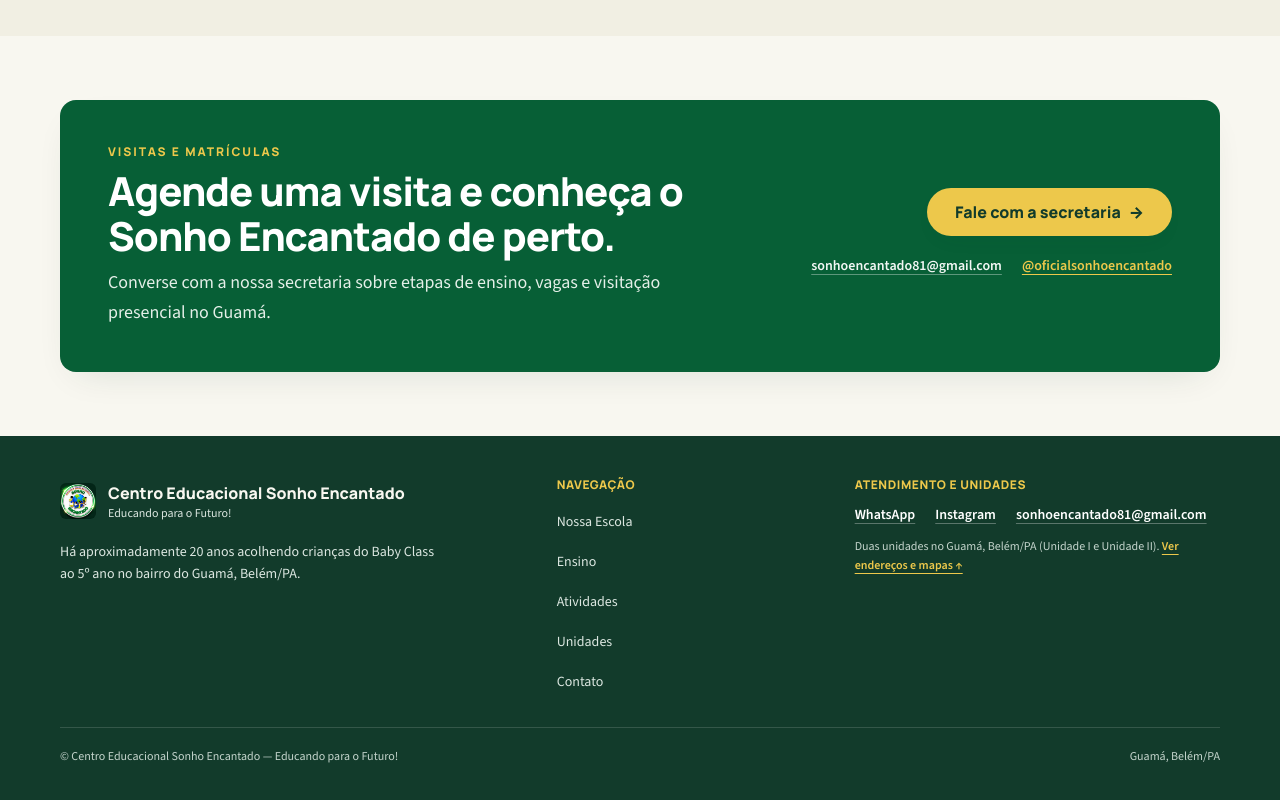
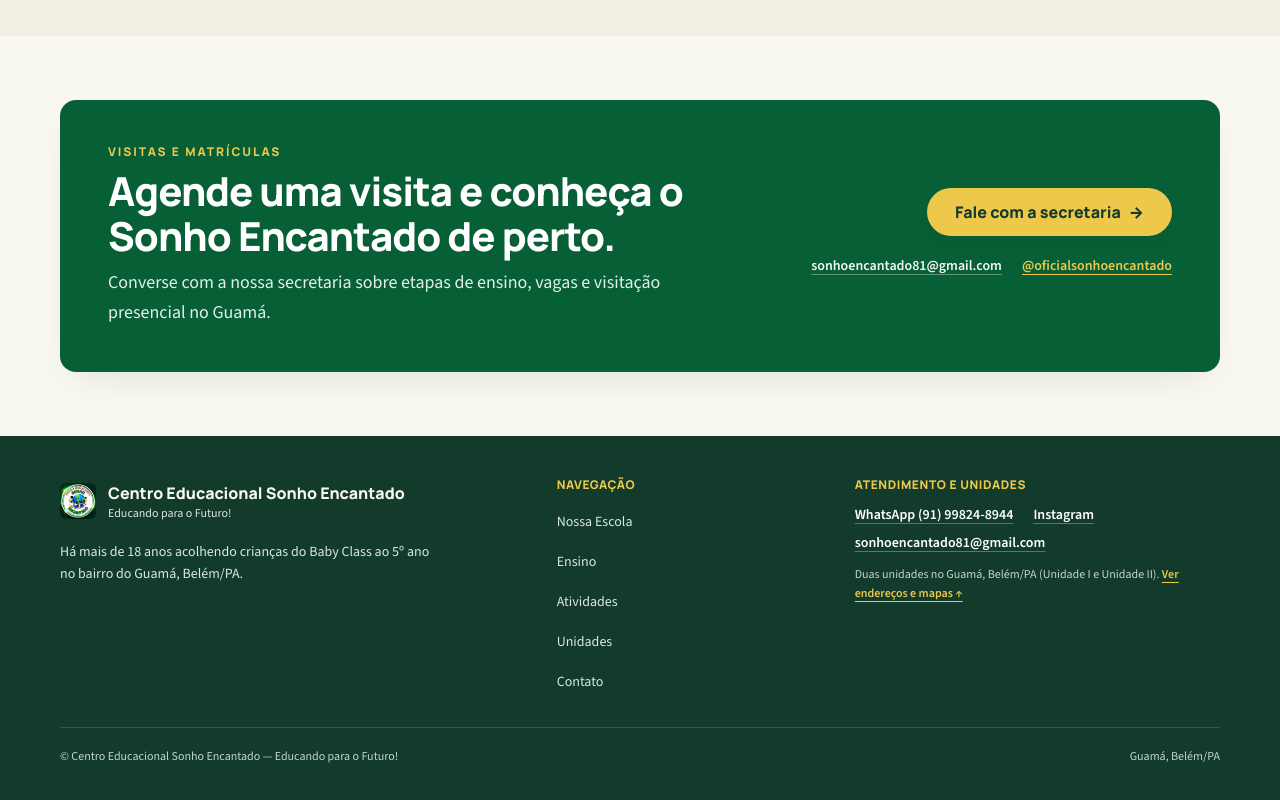
Before and after one commit to desenvolvedorfast-hub/site-sonho-encantado, a React (Vite) app in the folder sonho-encantado-site/: page / in a window 1280 px wide. Shown: the part 7099-7899 px from the top of the page. Built offline with nearby package versions, Linux system fonts and the light colour scheme.

Commit message:
Update footer text and WhatsApp display
Updated the text to reflect the correct duration of service and added WhatsApp display.

```diff
--- a/sonho-encantado-site/src/components/Footer.tsx
+++ b/sonho-encantado-site/src/components/Footer.tsx
@@ -10,11 +10,11 @@ export function Footer() {
           <div className="md:col-span-5">
             <BrandLogo tone="light" compact />
             <p className="mt-3 max-w-sm text-sm leading-relaxed text-[#DCE7E1]">
-              Há aproximadamente 20 anos acolhendo crianças do Baby Class ao 5º ano no bairro do Guamá, Belém/PA.
+              Há mais de 18 anos acolhendo crianças do Baby Class ao 5º ano no bairro do Guamá, Belém/PA.
             </p>
           </div>
 
-          {/* Navegação compacta: grade 2 colunas no mobile / coluna limpa no desktop */}
+          {/* Navegação compacta */}
           <div className="md:col-span-3">
             <h2 className="font-display text-xs font-extrabold uppercase tracking-wider text-brand-yellow">
               Navegação
@@ -45,7 +45,7 @@ export function Footer() {
                 rel="noopener noreferrer"
                 className="font-semibold text-white underline decoration-white/30 underline-offset-4 hover:text-brand-yellow"
               >
-                WhatsApp
+                WhatsApp {SCHOOL_IDENTITY.whatsappDisplay}
               </a>
               <a
                 href={SCHOOL_IDENTITY.instagramUrl}
```
